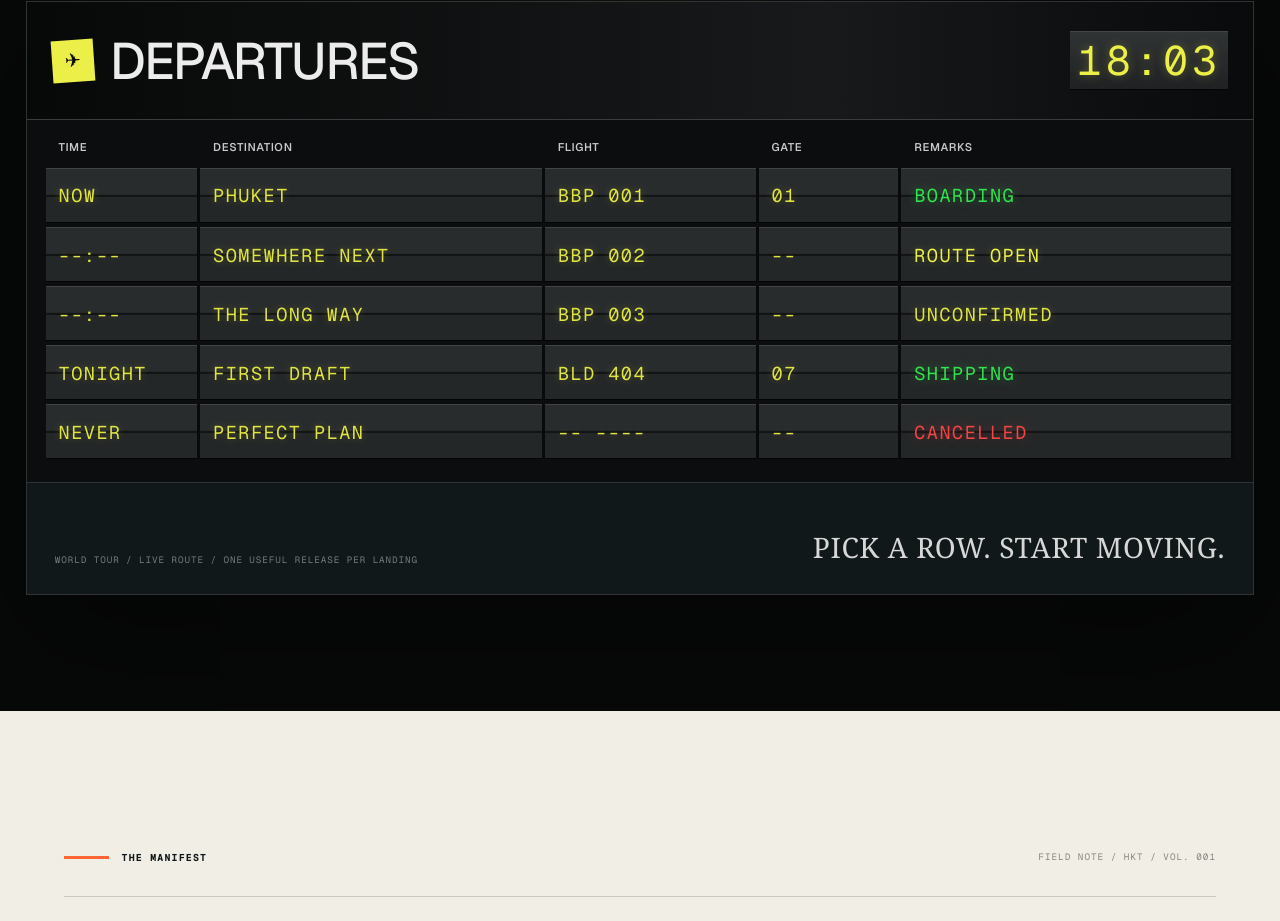
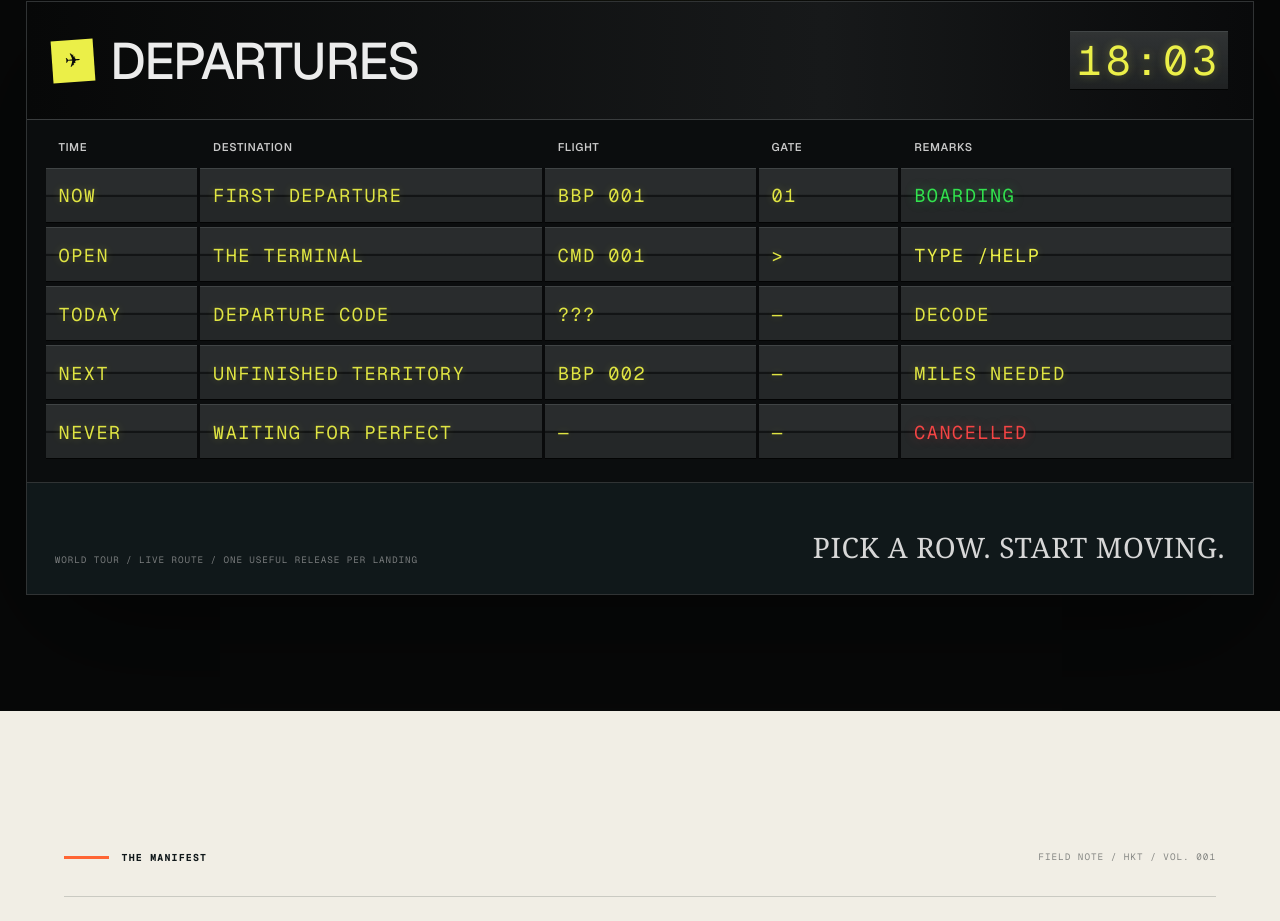
Before and after one commit to whereintheworldisgillian/builds-and-boarding-passes, a Next.js app: page / in a window 1280 px wide. Shown: the part 914-1835 px from the top of the page. Built offline with nearby package versions, Linux system fonts and the light colour scheme.

Commit message:
Update departure board copy

```diff
--- a/app/page.tsx
+++ b/app/page.tsx
@@ -137,47 +137,47 @@ export default function HomePage() {
             <table className="departures-table">
               <thead>
                 <tr>
-                  <th scope="col">Time</th>
-                  <th scope="col">Destination</th>
-                  <th scope="col">Flight</th>
-                  <th scope="col">Gate</th>
-                  <th scope="col">Remarks</th>
+                  <th scope="col">TIME</th>
+                  <th scope="col">DESTINATION</th>
+                  <th scope="col">FLIGHT</th>
+                  <th scope="col">GATE</th>
+                  <th scope="col">REMARKS</th>
                 </tr>
               </thead>
               <tbody>
                 <tr>
                   <td>NOW</td>
-                  <td>PHUKET</td>
+                  <td>FIRST DEPARTURE</td>
                   <td>BBP 001</td>
                   <td>01</td>
                   <td className="status-boarding">BOARDING</td>
                 </tr>
                 <tr>
-                  <td>--:--</td>
-                  <td>SOMEWHERE NEXT</td>
-                  <td>BBP 002</td>
-                  <td>--</td>
-                  <td className="status-open">ROUTE OPEN</td>
+                  <td>OPEN</td>
+                  <td>THE TERMINAL</td>
+                  <td>CMD 001</td>
+                  <td>&gt;</td>
+                  <td className="status-open">TYPE /HELP</td>
                 </tr>
                 <tr>
-                  <td>--:--</td>
-                  <td>THE LONG WAY</td>
-                  <td>BBP 003</td>
-                  <td>--</td>
-                  <td>UNCONFIRMED</td>
+                  <td>TODAY</td>
+                  <td>DEPARTURE CODE</td>
+                  <td>???</td>
+                  <td>—</td>
+                  <td>DECODE</td>
                 </tr>
                 <tr>
-                  <td>TONIGHT</td>
-                  <td>FIRST DRAFT</td>
-                  <td>BLD 404</td>
-                  <td>07</td>
-                  <td className="status-boarding">SHIPPING</td>
+                  <td>NEXT</td>
+                  <td>UNFINISHED TERRITORY</td>
+                  <td>BBP 002</td>
+                  <td>—</td>
+                  <td>MILES NEEDED</td>
                 </tr>
                 <tr>
                   <td>NEVER</td>
-                  <td>PERFECT PLAN</td>
-                  <td>-- ----</td>
-                  <td>--</td>
+                  <td>WAITING FOR PERFECT</td>
+                  <td>—</td>
+                  <td>—</td>
                   <td className="status-cancelled">CANCELLED</td>
                 </tr>
               </tbody>
```
